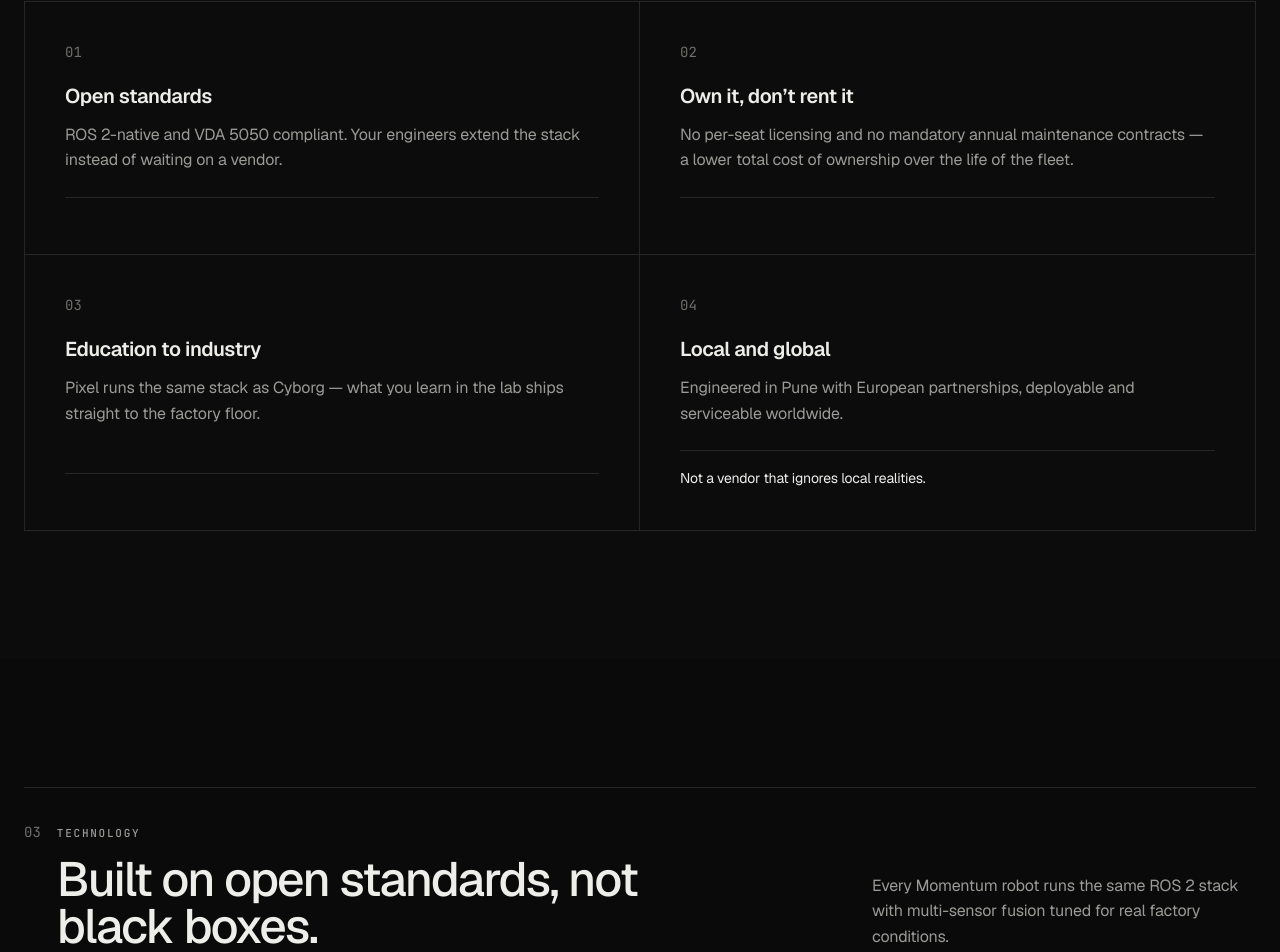
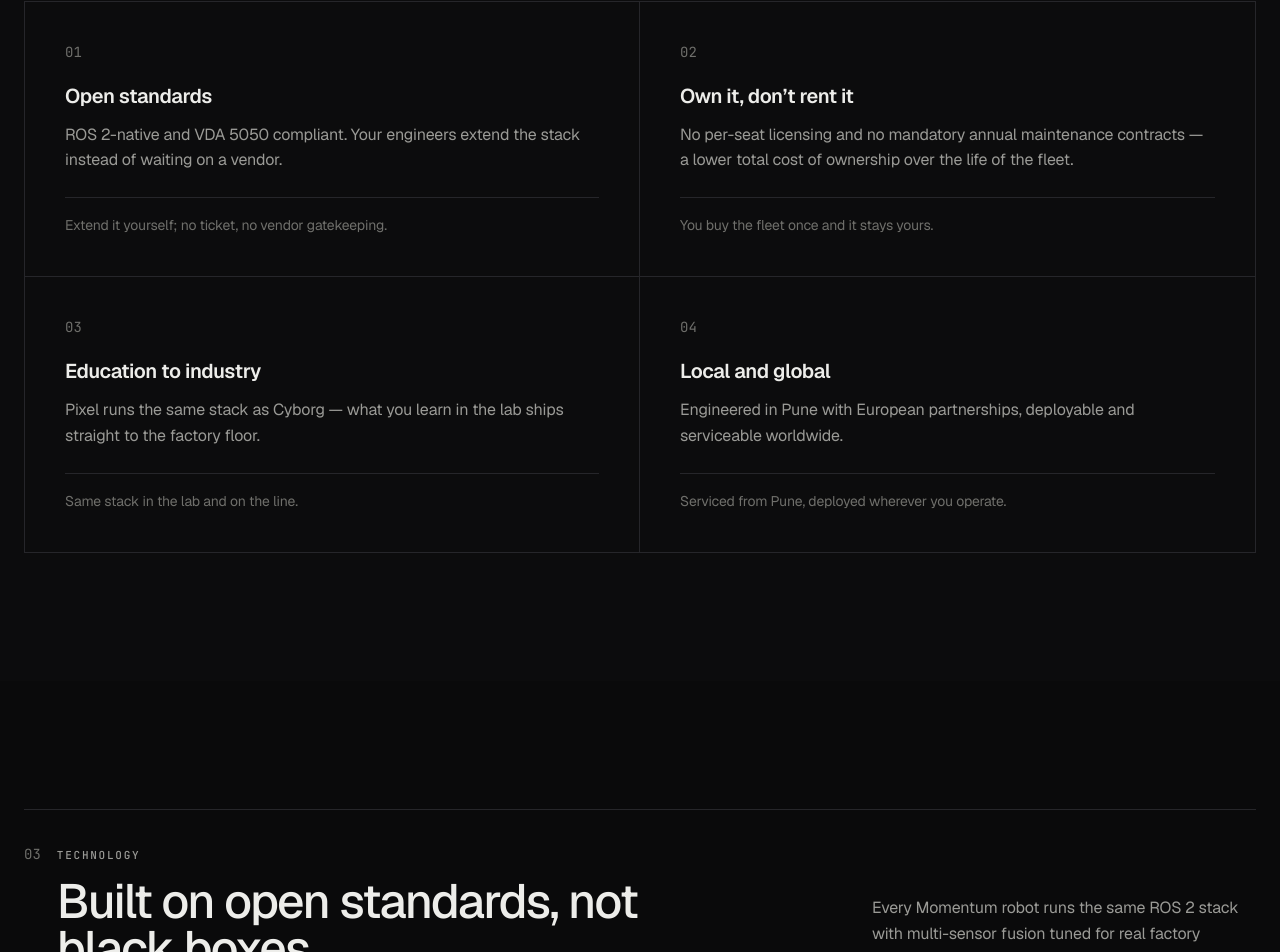
Before and after one commit to archduke1337/Momentum, a Next.js app in the folder apps/website/: page / in a window 1280 px wide. Shown: the part 2057-3009 px from the top of the page. Built offline with nearby package versions, Linux system fonts and the light colour scheme.

Commit message:
Update page.tsx

```diff
--- a/apps/website/src/app/page.tsx
+++ b/apps/website/src/app/page.tsx
@@ -43,7 +43,7 @@
   {
     title: 'Local and global',
     body: 'Engineered in Pune with European partnerships, deployable and serviceable worldwide.',
-    contrast: 'Not a vendor that ignores local realities.',
+    detail: 'Serviced from Pune, deployed wherever you operate.',
   },
 ];
 
@@ -135,8 +135,8 @@
                 <span className="index-numeral text-sm">0{i + 1}</span>
                 <h3 className="mt-5 text-xl tracking-tight">{adv.title}</h3>
                 <p className="mt-3 flex-1 leading-relaxed text-muted">{adv.body}</p>
-                <p className="mt-6 border-t border-border pt-4 text-sm text-mut-foreground">
-                  {adv.contrast}
+                <p className="mt-6 border-t border-border pt-4 text-sm text-muted-foreground">
+                  {adv.detail}
                 </p>
               </div>
             ))}
```
